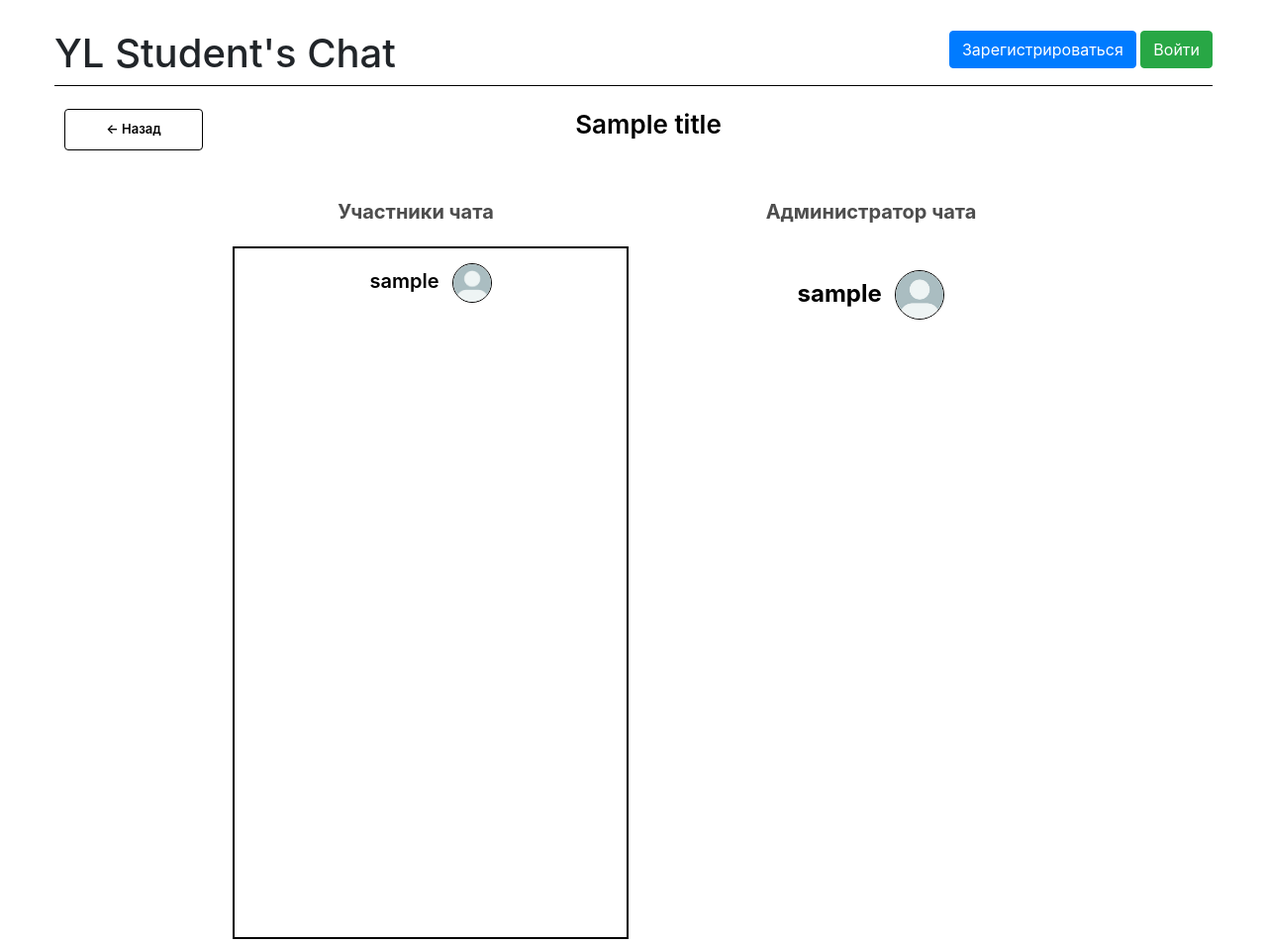
After one commit to Miseadolch/test, a Flask app: template templates/chat_profile.html in a window 1280 px wide. The commit adds this page. Shown: the whole page at 99% size. Run offline with Flask 2, Linux system fonts and the light colour scheme; the template is opened without the code that fills it: most values are stand-ins (such as "Sample title", 1, 10 or a date in 2020); some libraries are stand-ins or nearby versions.

Commit message:
add_profile

```diff
--- a/main.py
+++ b/main.py
@@ -170,12 +170,31 @@ def reg_users():
     form = RegisterForm()
     user_first = db_sess.query(User).filter(User.id == 1).first()
     prov = 'abcdefghijklmnopqrstuvwxyz0123456789_-+=*^/()&?.:%;$№#"@!,~'
+    prov_pass_letters = 'abcdefghijklmnopqrstuvwxyz'
+    prov_pass_up_letters = 'ABCDEFGHIJKLMNOPQRSTUVWXYZ'
+    prov_pass_chis = '0123456789'
     if form.validate_on_submit():
         if form.password.data != form.password_again.data:
             return render_template('register.html', title='Регистрация',
                                    form=form,
                                    message="Пароли не совпадают")
         db_sess = db_session.create_session()
+        shet_letters = 0
+        shet_up_letters = 0
+        shet_pass_chis = 0
+        for i in form.password.data:
+            if i in prov_pass_letters:
+                shet_letters += 1
+            if i in prov_pass_up_letters:
+                shet_up_letters += 1
+            if i in prov_pass_chis:
+                shet_pass_chis += 1
+        if (shet_letters == 0) or (shet_up_letters == 0) or (shet_pass_chis == 0) or len(form.password.data) < 8:
+            return render_template('register.html', title='Регистрация',
+                                   form=form,
+                                   message="Пароли не надежный. Пароль должен содержать минимум 8 символов, состоять "
+                                           "только из латинских букв, иметь как минимум одну заглавную букву, "
+                                           "одну прописную букву и одну цифру")
         if db_sess.query(User).filter((User.email == form.email.data) | (User.nickname == form.nickname.data)).first():
             return render_template('register.html', title='Регистрация',
                                    form=form,
@@ -627,10 +646,29 @@ def change_password(chat_id, user_id):
     db_sess = db_session.create_session()
     user = db_sess.query(User).filter(User.id == user_id).first()
     form = ChangePasswordForm()
+    prov_pass_letters = 'abcdefghijklmnopqrstuvwxyz'
+    prov_pass_up_letters = 'ABCDEFGHIJKLMNOPQRSTUVWXYZ'
+    prov_pass_chis = '0123456789'
     if form.validate_on_submit():
         if form.password.data != form.password_again.data:
             return render_template("change_password.html", photo=user.id, chat_id=chat_id, title="Смена пароля",
                                    form=form, message="Пароли не совпадают")
+        shet_letters = 0
+        shet_up_letters = 0
+        shet_pass_chis = 0
+        for i in form.password.data:
+            if i in prov_pass_letters:
+                shet_letters += 1
+            if i in prov_pass_up_letters:
+                shet_up_letters += 1
+            if i in prov_pass_chis:
+                shet_pass_chis += 1
+        if (shet_letters == 0) or (shet_up_letters == 0) or (shet_pass_chis == 0) or len(form.password.data) < 8:
+            return render_template("change_password.html", title="Смена пароля",
+                                   form=form, photo=user.id, chat_id=chat_id,
+                                   message="Пароли не надежный. Пароль должен содержать минимум 8 символов, состоять "
+                                           "только из латинских букв, иметь как минимум одну заглавную букву, "
+                                           "одну прописную букву и одну цифру")
         user.set_password(form.password.data)
         db_sess.commit()
         return redirect('/logout')
@@ -781,7 +819,29 @@ def auto_create_chat(first_id, second_id):
 def questoins(chat_id, user_id):
     db_sess = db_session.create_session()
     user = db_sess.query(User).filter(User.id == user_id).first()
-    return render_template("questions.html", photo=user.id, chat_id=chat_id, title="questions")
+    return render_template("questions.html", photo=user.id, chat_id=chat_id, title="Задать вопрос")
+
+
+@app.route('/chat_profile/<int:chat_id>/<int:user_id>')
+def chat_profile(chat_id, user_id):
+    db_sess = db_session.create_session()
+    user = db_sess.query(User).filter(User.id == user_id).first()
+    chat = db_sess.query(Chats).filter(Chats.id == chat_id).first()
+    if chat.collaborators.split(' ')[0] != 'all':
+        admin = db_sess.query(User).filter(User.id == int(chat.collaborators.split(' ')[0])).first()
+    else:
+        admin = ""
+    sp = []
+    if chat.collaborators.split(' ')[0] != 'all':
+        for i in chat.collaborators.split(' '):
+            if int(i) != 1:
+                sp.append(db_sess.query(User).filter(User.id == int(i)).first())
+    else:
+        sp = db_sess.query(User).all()[1:]
+    for i in sp:
+        print(i.nickname)
+    return render_template("chat_profile.html", photo=user.id, chat_id=chat_id, title=chat.title, admin=admin,
+                           members=sp)
 
 
 if __name__ == '__main__':
--- a/static/css/style.css
+++ b/static/css/style.css
@@ -1628,6 +1628,7 @@ h2{
 }
 
 .soob-time{
+    display: block;
     word-wrap: normal;
     font-size: 9.5px;
     margin-top: auto;
@@ -1640,3 +1641,106 @@ h2{
     margin-top: auto;
     padding-left: 10px;
 }
+
+.ssl-ch{
+    color: #000000;
+    text-decoration: none;
+    opacity: 1;
+    transition: opacity .1s linear;
+}
+
+.ssl-ch:hover{
+    color: #000000;
+    text-decoration: none;
+    opacity: 0.8;
+    transition: opacity .1s linear;
+}
+
+.chat_prof_box{
+    float:left;
+    align-items: center;
+    width: 450px;
+    margin-top: 50px;
+}
+
+.chat_prof_bord{
+    display: inline-block;
+    text-align: center;
+    position: relative;
+    margin-top: 20px;
+    text-decoration: none;
+    word-wrap: break-word;
+    overflow: auto;
+    max-height: 700px;
+    max-width: 400px;
+    height: 700px;
+    width: 400px;
+    margin-left: 10px;
+    border-top: 2px solid #000000;
+    border-left: 2px solid #000000;
+    border-right: 2px solid #000000;
+    border-bottom: 2px solid #000000;
+}
+
+.chat_prof_bord::-webkit-scrollbar{
+    display: none;
+}
+
+.chat_prof_nadp{
+    font-size: 20px;
+    font-weight: 700;
+    margin-right: 20px;
+    color: #4d4d4d;
+    text-decoration: none;
+    opacity: 1;
+    transition: opacity .1s linear;
+}
+
+.chat_prof_nadp_adm{
+    margin-left: 20px;
+    font-size: 20px;
+    font-weight: 700;
+    margin-right: 20px;
+    color: #4d4d4d;
+    text-decoration: none;
+    opacity: 1;
+    transition: opacity .1s linear;
+}
+
+.chat_prof_adm{
+    margin-top: 20px;
+    margin-left: 20px;
+    font-size: 24px;
+    font-weight: 700;
+    margin-right: 20px;
+    color: #000000;
+    text-decoration: none;
+    opacity: 1;
+    transition: opacity .1s linear;
+}
+
+.chat_prof_ava{
+    margin-left: 8px;
+    position: relative;
+    border-radius: 50px;
+    border: 1px solid black;
+    color: #000000;
+}
+
+.chat_prof_t{
+    font-weight: 600;
+    color: #000000;
+    font-size: 26px;
+}
+
+.chat_prof_mem{
+    margin-top: 15px;
+    margin-left: 20px;
+    font-size: 20px;
+    font-weight: 600;
+    margin-right: 20px;
+    color: #000000;
+    text-decoration: none;
+    opacity: 1;
+    transition: opacity .1s linear;
+}
--- a/templates/chat.html
+++ b/templates/chat.html
@@ -10,7 +10,7 @@
         var k = []
         var elem = document.getElementById(`#messages${chat_id}`);
         var namespace ='chat/' + chat_id;
-        var socket = io.connect('https://teasst123123.herokuapp.com/' + namespace);
+        var socket = io.connect('http://192.168.1.7:5000/' + namespace);
         socket.on('message', function(msg) {
             if (k[1] == user_id){
                 $(`#messages${chat_id}`).append(`<div class="alm-right">`+ msg + `<div class="soob-time">` + send_time + `</div>` +`</div>`);
@@ -18,6 +18,7 @@
             else{
                 $(`#messages${chat_id}`).append(`<div class="alm-left">` + msg + `<div class="soob-time-left">` + send_time + `</div>` +`</div>`);
             }
+            $(`#messages${chat_id}`).scrollTop($(`#messages${chat_id}`)[0].scrollHeight);
             console.log('Received message');
         });
         $('#sendbutton').on('click', function() {
@@ -27,7 +28,7 @@
         });
     });
 </script>
-<h2 class="t_chat">{{title}}</h2>
+<h2 class="t_chat"><a class="ssl-ch" href="/chat_profile/{{chat_id}}/{{current_user.id}}">{{title}}</a></h2>
 <div class="chat_room">
     {% for item in user_chats%}
         {% if chat_id == item.id %}
--- /dev/null
+++ b/templates/chat_profile.html
@@ -0,0 +1,21 @@
+{% extends "hat.html" %}
+
+{% block content %}
+<div class="chat_room"><a class = "nazad" href="/chat/{{chat_id}}/{{current_user.id}}">← Назад</a></div>
+<h2 class="chat_prof_t">{{title}}</h2>
+<div class="chat_prof_box">
+    <div class="chat_prof_nadp">Участники чата</div>
+    <div class="chat_prof_bord">
+        {% for item in members%}
+            <div class="chat_prof_mem">{{item.nickname}} <img class = "chat_prof_ava" width="40px" height="40px" src=/static/img/photo_for_ava_for_user{{item.id}}.png alt=""/></div>
+        {% endfor %}
+    </div>
+</div>
+<div class="chat_prof_box">
+    <div class="chat_prof_nadp_adm">Администратор чата</div>
+   <br>
+   {% if admin != "" %}
+   <div class="chat_prof_adm">{{admin.nickname}} <img class = "chat_prof_ava" width="50px" height="50px" src=/static/img/photo_for_ava_for_user{{admin.id}}.png alt=""/></div>
+   {% endif %}
+</div>
+{% endblock %}
--- a/templates/questions.html
+++ b/templates/questions.html
@@ -1,7 +1,7 @@
 {% extends "hat.html" %}
-
 {% block content %}
 <div class="chat_room"><a class = "nazad" href="/chat/{{chat_id}}/{{current_user.id}}">← Назад</a></div>
+<br>
 <script src="https://yastatic.net/s3/frontend/forms/_/embed.js"></script>
 <iframe src="https://forms.yandex.ru/u/6254661cc1a5dd2cf6f1a0d1/?iframe=1"
         frameborder="0" name="ya-form-6254661cc1a5dd2cf6f1a0d1" width="650"></iframe>
```
Also changed, not shown: data/users_api.py (+2 -5 lines), requirements.txt (+24 -9 lines).
